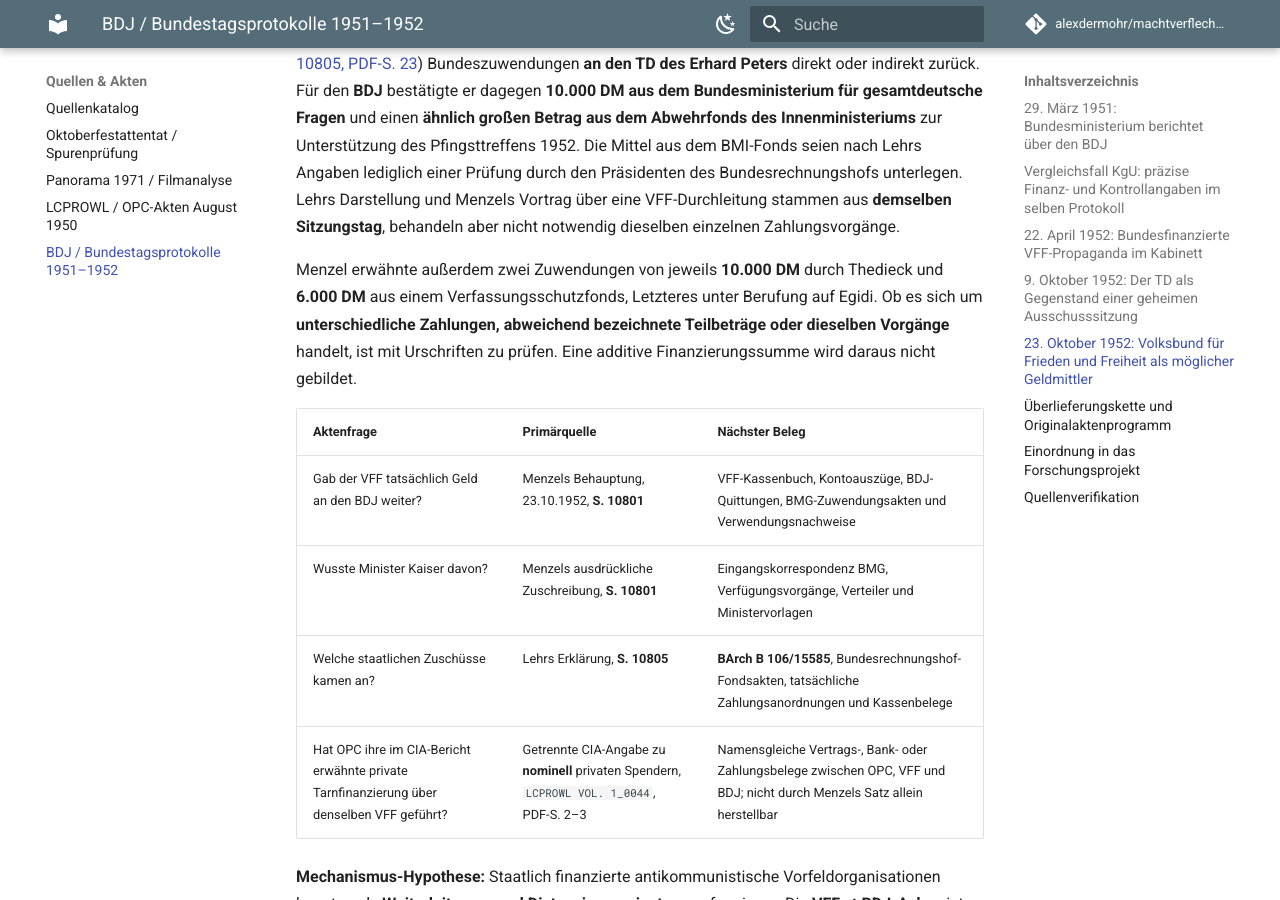
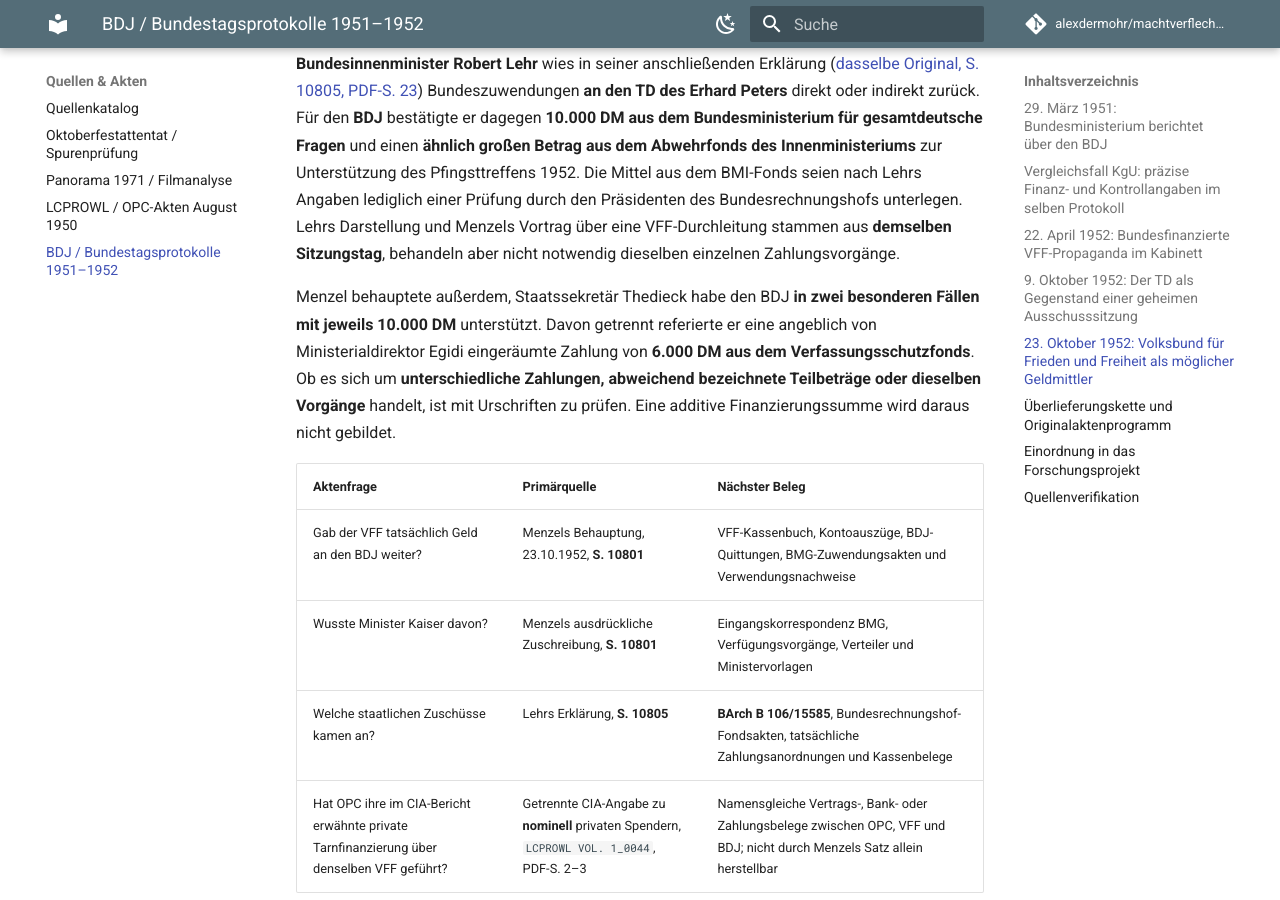
Before and after one commit to alexdermohr/machtverflechtungen, an MkDocs documentation site: the page built from docs/quellen/bdj-gesamtdeutscher-ausschuss-1951-1952.md, in a window 1280 px wide and 900 px high, scrolled down 5231 px. Built offline with MkDocs 1.6.1 and Material for MkDocs 9.7.7, drawn with Linux system fonts in a browser that asks for light colours; comment, search, counter and statistics services are not loaded; some of the changed text lies outside the part shown.

Commit message:
docs: clarify TD chronology and distinct Bundestag payment allegations

```diff
--- a/docs/quellen/bdj-gesamtdeutscher-ausschuss-1951-1952.md
+++ b/docs/quellen/bdj-gesamtdeutscher-ausschuss-1951-1952.md
@@ -1,6 +1,6 @@
 # BDJ und Technischer Dienst: Regierungsvorwissen im Gesamtdeutschen Ausschuss 1951–1952
 
-**Originalaktenfund:** Bereits am **29. März 1951** unterrichtete ein Vertreter des Bundesministeriums für gesamtdeutsche Fragen (BMG) den Bundestagsausschuss über die Organisation und die erheblichen Mittel des *Bundes Deutscher Jugend* (BDJ). Ein zweites, als **„Geheim“** gekennzeichnetes Ausschussprotokoll belegt die erneute Behandlung des **Technischen Dienstes (TD) am 9. Oktober 1952**. Die beiden Vorgänge lassen sich anhand einer wissenschaftlichen Edition der damaligen Sitzungsprotokolle blattgenau rekonstruieren.
+**Originalaktenfund:** Bereits am **29. März 1951** unterrichtete ein Vertreter des Bundesministeriums für gesamtdeutsche Fragen (BMG) den Bundestagsausschuss über die Organisation und die erheblichen Mittel des *Bundes Deutscher Jugend* (BDJ). Ein zweites, als **„Geheim“** gekennzeichnetes Ausschussprotokoll dokumentiert die ausdrückliche Befassung mit dem **Technischen Dienst (TD) am 9. Oktober 1952**. Die beiden Vorgänge lassen sich anhand einer wissenschaftlichen Edition der damaligen Sitzungsprotokolle blattgenau rekonstruieren.
 
 **Leitquelle:** Andreas Biefang (Bearb.), *Der Gesamtdeutsche Ausschuß. Sitzungsprotokolle 1949–1953*, Düsseldorf: Droste, 1998; [digitalisierte, durchsuchbare Originaledition der Kommission für Geschichte des Parlamentarismus und der politischen Parteien (KgParl)](https://kgparl.de/wp-content/uploads/1998/02/der-gesamtdeutsche-ausschuss_kgparl_biefang-andreas-1.pdf), 898 PDF-Seiten. Für die beiden Vorgänge entscheidend sind **Dokument 29, 24. Sitzung vom 29.03.1951, Druck-S. 171–173, PDF-S. 283–285** und **Dokument 68, 67. Sitzung vom 09.10.1952, Druck-S. 429, PDF-S. 541**. Die PDF wurde vollständig lokal heruntergeladen und die genannten Seiten direkt als Faksimile/Textabzug kontrolliert.
 
@@ -70,7 +70,7 @@
 
 **Bundesinnenminister Robert Lehr** wies in seiner anschließenden Erklärung ([dasselbe Original, S. 10805, PDF-S. 23](https://dserver.bundestag.de/btp/01/01235.pdf#page=23)) Bundeszuwendungen **an den TD des Erhard Peters** direkt oder indirekt zurück. Für den **BDJ** bestätigte er dagegen **10.000 DM aus dem Bundesministerium für gesamtdeutsche Fragen** und einen **ähnlich großen Betrag aus dem Abwehrfonds des Innenministeriums** zur Unterstützung des Pfingsttreffens 1952. Die Mittel aus dem BMI-Fonds seien nach Lehrs Angaben lediglich einer Prüfung durch den Präsidenten des Bundesrechnungshofs unterlegen. Lehrs Darstellung und Menzels Vortrag über eine VFF-Durchleitung stammen aus **demselben Sitzungstag**, behandeln aber nicht notwendig dieselben einzelnen Zahlungsvorgänge.
 
-Menzel erwähnte außerdem zwei Zuwendungen von jeweils **10.000 DM** durch Thedieck und **6.000 DM** aus einem Verfassungsschutzfonds, Letzteres unter Berufung auf Egidi. Ob es sich um **unterschiedliche Zahlungen, abweichend bezeichnete Teilbeträge oder dieselben Vorgänge** handelt, ist mit Urschriften zu prüfen. Eine additive Finanzierungssumme wird daraus nicht gebildet.
+Menzel behauptete außerdem, Staatssekretär Thedieck habe den BDJ **in zwei besonderen Fällen mit jeweils 10.000 DM** unterstützt. Davon getrennt referierte er eine angeblich von Ministerialdirektor Egidi eingeräumte Zahlung von **6.000 DM aus dem Verfassungsschutzfonds**. Ob es sich um **unterschiedliche Zahlungen, abweichend bezeichnete Teilbeträge oder dieselben Vorgänge** handelt, ist mit Urschriften zu prüfen. Eine additive Finanzierungssumme wird daraus nicht gebildet.
 
 | Aktenfrage | Primärquelle | Nächster Beleg |
 | --- | --- | --- |
```
